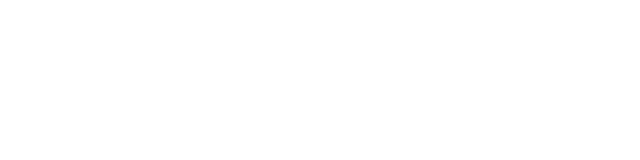
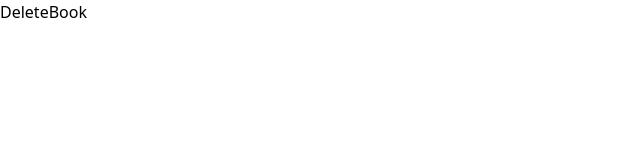
Before and after one commit to OlhaSheliakina/book_store_MERN, a React (Vite) app in the folder frontend/: page /books/delete/1 in a window 1280 px wide. Before the commit this address had no page. Shown: the top 160 px of the page, without its empty margins (0-640 px from the left). Built offline with nearby package versions, Linux system fonts and the light colour scheme.

Commit message:
refactoring

```diff
--- a/frontend/src/App.tsx
+++ b/frontend/src/App.tsx
@@ -15,7 +15,7 @@
       <Route path='/books/create' element={<CreateBook />} />
       <Route path='/books/details/:id' element={<ShowBook />} />
       <Route path='/books/edit/:id' element={<EditBook />} />
-      <Route path='/book/delete/:id' element={<DeleteBook />} />
+      <Route path='/books/delete/:id' element={<DeleteBook />} />
     </Routes>
   )
 };
--- a/frontend/src/pages/Home.tsx
+++ b/frontend/src/pages/Home.tsx
@@ -70,11 +70,11 @@
                     <Link to={`/books/details/${book.id}`}>
                       <BsInfoCircle className='text-2xl text-green-800' />
                     </Link>
-                    <Link to={`/book/edit/${book.id}`}>
+                    <Link to={`/books/edit/${book.id}`}>
                       <AiOutlineEdit className='text-2xl text-yellow-600' />
                     </Link>
                     <Link to={`/books/delete/${book.id}`}>
-                      <MdOutlineAddBox className='text-2xl text-red-600' />
+                      <MdOutlineDelete className='text-2xl text-red-600' />
                     </Link>
                   </div>
                 </td>
```
